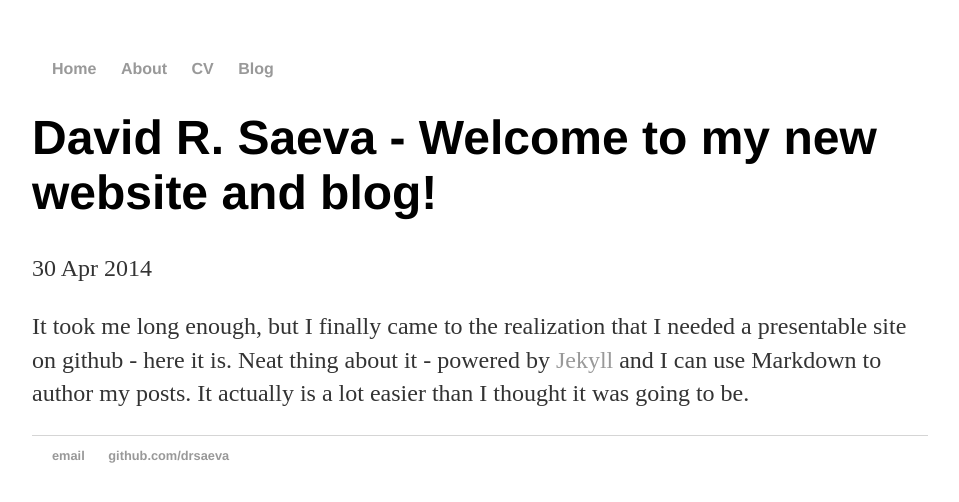
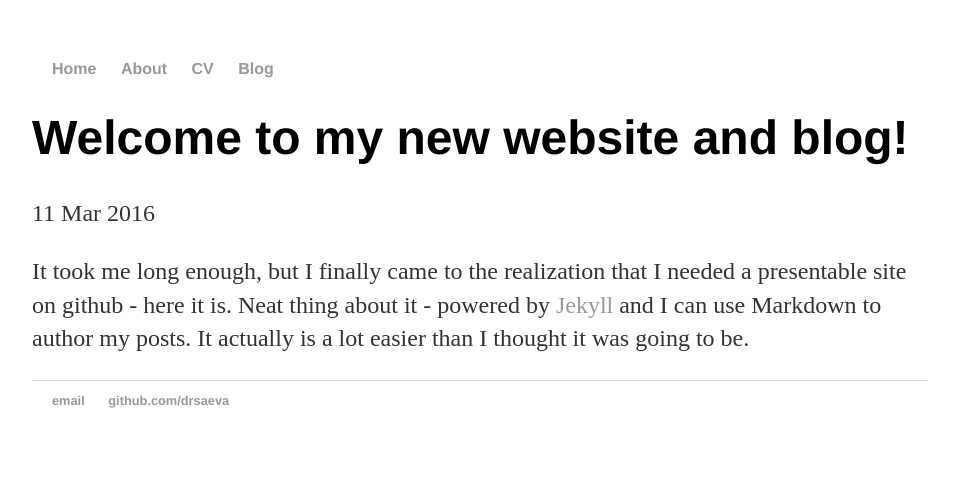
Before and after one commit to drsaeva/drsaeva.github.io, a Jekyll site: the page built from _posts/2016-03-11-David-R-Saeva-site-launched.md, in a window 1280 px wide. Shown: the top 502 px of the page, without its empty margins (160-1119 px from the left). Built offline with Jekyll 4.4.1, drawn with Linux system fonts in a browser that asks for light colours.

Commit message:
title/date edits

```diff
--- a/_posts/2016-03-11-David-R-Saeva-site-launched.md
+++ b/_posts/2016-03-11-David-R-Saeva-site-launched.md
@@ -1,7 +1,7 @@
 ---
 layout: post
-title: "David R. Saeva - Welcome to my new website and blog!"
-date: 2014-04-30
+title: "Welcome to my new website and blog!"
+date: 2016-03-11
 ---
 
 It took me long enough, but I finally came to the realization that I needed a presentable site on github - here it is.
```
